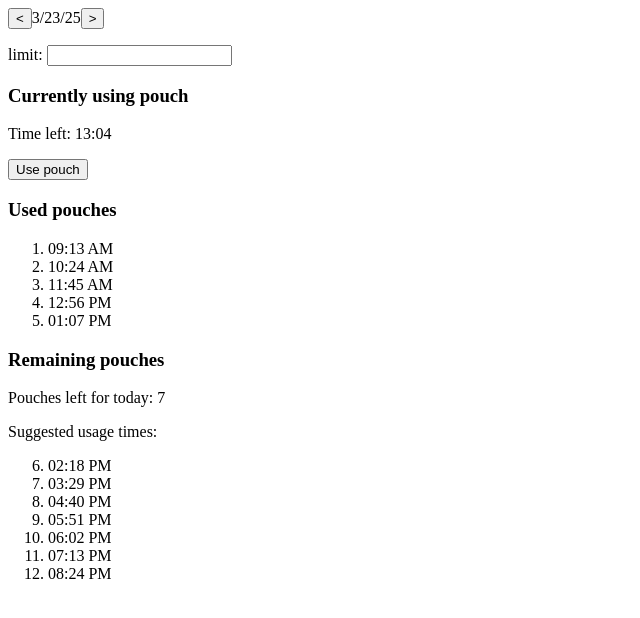
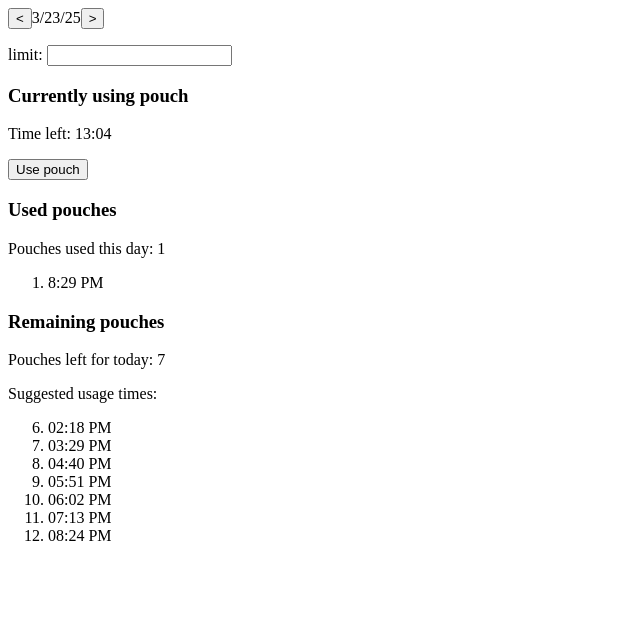
Before and after one commit to bartoszOsn/nicotine-quit-helper, an Angular app: page / in a window 1280 px wide. Both pictures are taken after a click on the button "Use pouch". Shown: the top 618 px of the page, without its empty margins (0-640 px from the left). Built offline with nearby package versions, Linux system fonts and the light colour scheme.

Commit message:
Used pouches component

```diff
--- a/src/api/Store.ts
+++ b/src/api/Store.ts
@@ -1,15 +1,15 @@
 import { Observable } from 'rxjs';
 import { CurrentPouchState } from './model/CurrentPouchState';
 import { DayTimeState } from './model/DayTimeState';
+import { PouchUsage } from './model/PouchUsage';
 
 export abstract class Store {
 	abstract readonly selectedDay$: Observable<Date>;
 	abstract readonly pouchLimitForSelectedDay$: Observable<number | null>;
 	abstract readonly selectedDayTimeState$: Observable<DayTimeState>;
 
-	abstract readonly pouchesUsedSelectedDay$: Observable<number>;
-	abstract readonly pouchesLeftForSelectedDay$: Observable<number>;
-	abstract readonly lastPouchUsedAt$: Observable<Date>;
+	abstract readonly pouchesUsage$: Observable<Array<PouchUsage>>;
+	abstract readonly overLimit$: Observable<boolean>;
 	abstract readonly currentPouchState$: Observable<CurrentPouchState>;
 
 	abstract setSelectedDay(day: Date): Observable<void>;
--- a/src/domain/DomainStore.ts
+++ b/src/domain/DomainStore.ts
@@ -4,6 +4,7 @@ import { BehaviorSubject, combineLatest, defer, EMPTY, map, Observable, of, swit
 import { CurrentPouchState } from '../api/model/CurrentPouchState';
 import { DomainResource } from './DomainResource';
 import { DayTimeState } from '../api/model/DayTimeState';
+import { PouchUsage } from '../api/model/PouchUsage';
 
 @Injectable()
 export class DomainStore extends Store {
@@ -28,10 +29,23 @@ export class DomainStore extends Store {
 			})
 		)
 
-    override pouchesUsedSelectedDay$: Observable<number> = EMPTY;
-    override pouchesLeftForSelectedDay$: Observable<number> = EMPTY;
-    override lastPouchUsedAt$: Observable<Date> = EMPTY;
-    override currentPouchState$: Observable<CurrentPouchState> = EMPTY;
+    override readonly pouchesUsage$: Observable<Array<PouchUsage>> = combineLatest([
+		this.selectedDay$,
+		defer(() => this.refreshPouchUsageForSelectedDaySubject)
+	])
+		.pipe(
+			switchMap(([day]) => this.domainResource.fetchPouchUsageForDay(day))
+		);
+
+	override readonly overLimit$: Observable<boolean> = combineLatest([
+		this.pouchLimitForSelectedDay$,
+		this.pouchesUsage$
+	])
+		.pipe(
+			map(([limit, usages]) => limit !== null && usages.length > limit)
+		)
+
+	override readonly currentPouchState$: Observable<CurrentPouchState> = EMPTY;
 
 	private readonly domainResource = inject(DomainResource);
 
@@ -39,6 +53,7 @@ export class DomainStore extends Store {
 	private readonly selectedDaySubject = new BehaviorSubject<Date>(this.selectedDay);
 
 	private readonly refreshPouchLimitForSelectedDaySubject = new BehaviorSubject<void>(void 0);
+	private readonly refreshPouchUsageForSelectedDaySubject = new BehaviorSubject<void>(void 0);
 
     override setSelectedDay(day: Date): Observable<void> {
 		this.selectedDay = day;
@@ -61,7 +76,10 @@ export class DomainStore extends Store {
 		);
     }
     override usePouch(): Observable<void> {
-        return EMPTY;
+		const pouchUsage: PouchUsage = { dateTime: new Date() };
+        return this.domainResource.addPouchUsageForDay(pouchUsage).pipe(
+			tap(() => this.refreshPouchUsageForSelectedDaySubject.next(void 0))
+		);
     }
 
 }
--- a/src/infrastructure/IndexedDbResource.ts
+++ b/src/infrastructure/IndexedDbResource.ts
@@ -59,12 +59,12 @@ export class IndexedDbResource extends DomainResource {
 		return this.selectDb()
 			.pipe(
 				switchMap(db => new Observable<Array<PouchUsage>>(observer => {
-					const transaction = db.transaction(this.POUCH_LIMIT_STORE, 'readonly');
-					const store = transaction.objectStore(this.POUCH_LIMIT_STORE);
-					const request = store.getAll() as IDBRequest<Array<PouchLimitPerDayDao>>;
+					const transaction = db.transaction(this.POUCH_USAGE_STORE, 'readonly');
+					const store = transaction.objectStore(this.POUCH_USAGE_STORE);
+					const request = store.getAll() as IDBRequest<Array<PouchUsageDao>>;
 					request.onsuccess = () => {
 						observer.next(
-							this.daoToPoachUsageArray(request.result.filter(dao => dao.day.startsWith(dayString)))
+							this.daoToPoachUsageArray(request.result.filter(dao => dao.dateTime.startsWith(dayString)))
 						);
 						observer.complete();
 					};
@@ -79,8 +79,8 @@ export class IndexedDbResource extends DomainResource {
 		return this.selectDb()
 			.pipe(
 				switchMap(db => new Observable<void>(observer => {
-					const transaction = db.transaction(this.POUCH_LIMIT_STORE, 'readwrite');
-					const store = transaction.objectStore(this.POUCH_LIMIT_STORE);
+					const transaction = db.transaction(this.POUCH_USAGE_STORE, 'readwrite');
+					const store = transaction.objectStore(this.POUCH_USAGE_STORE);
 					const request = store.put(this.pouchUsageToDao(usage));
 					request.onsuccess = () => {
 						observer.next();
@@ -119,8 +119,8 @@ export class IndexedDbResource extends DomainResource {
 		});
 	}
 
-	private daoToPoachUsageArray(dao: Array<PouchLimitPerDayDao>): Array<PouchUsage> {
-		return dao.map(d => ({ dateTime: new Date(d.day) }));
+	private daoToPoachUsageArray(dao: Array<PouchUsageDao>): Array<PouchUsage> {
+		return dao.map(d => ({ dateTime: new Date(d.dateTime) }));
 	}
 
 	private pouchUsageToDao(usage: PouchUsage): PouchUsageDao {
--- /dev/null
+++ b/src/ui/home/used-pouches/UsedPouchesComponent.html
@@ -0,0 +1,17 @@
+<h3>Used pouches</h3>
+
+@let pouchesUsage = pouchesUsage$ | async;
+
+@if (pouchesUsage) {
+    @if (pouchesUsage.length === 0) {
+        <p>No pouches used this day. Good job!</p>
+    } @else {
+        <p [style.color]="(overLimit$ | async) ? 'red' : 'black'">Pouches used this day: {{ pouchesUsage.length }}</p>
+
+        <ol>
+            @for (pouchUsage of pouchesUsage; track $index) {
+                <li>{{ pouchUsage.dateTime | date:'shortTime' }}</li>
+            }
+        </ol>
+    }
+}
--- /dev/null
+++ b/src/ui/home/used-pouches/UsedPouchesComponent.ts
@@ -0,0 +1,18 @@
+import { Component, inject } from '@angular/core';
+import { Store } from '../../../api/Store';
+import { AsyncPipe, DatePipe } from '@angular/common';
+
+@Component({
+	selector: 'used-pouches',
+	imports: [
+		AsyncPipe,
+		DatePipe
+	],
+	templateUrl: 'UsedPouchesComponent.html'
+})
+export class UsedPouchesComponent {
+	private readonly store = inject(Store);
+
+	readonly pouchesUsage$ = this.store.pouchesUsage$;
+	readonly overLimit$ = this.store.overLimit$;
+}
--- a/src/ui/home/views/past-view/PastViewComponent.html
+++ b/src/ui/home/views/past-view/PastViewComponent.html
@@ -1,18 +1,3 @@
 <p>Limit set for this day: 12</p>
-<p style="color: red">Pouches used this day: 13</p>
 
-<ol>
-    <li>09:13 AM</li>
-    <li>10:24 AM</li>
-    <li>11:45 AM</li>
-    <li>12:56 PM</li>
-    <li>01:07 PM</li>
-    <li>02:18 PM</li>
-    <li>03:29 PM</li>
-    <li>04:40 PM</li>
-    <li>05:51 PM</li>
-    <li>06:02 PM</li>
-    <li>07:13 PM</li>
-    <li>08:24 PM</li>
-    <li>09:35 PM</li>
-</ol>
+<used-pouches />
--- a/src/ui/home/views/past-view/PastViewComponent.ts
+++ b/src/ui/home/views/past-view/PastViewComponent.ts
@@ -1,7 +1,11 @@
 import { Component } from '@angular/core';
+import { UsedPouchesComponent } from '../../used-pouches/UsedPouchesComponent';
 
 @Component({
 	selector: 'past-view',
+	imports: [
+		UsedPouchesComponent
+	],
 	templateUrl: 'PastViewComponent.html'
 })
 export class PastViewComponent {
--- a/src/ui/home/views/present-view/PresentViewComponent.html
+++ b/src/ui/home/views/present-view/PresentViewComponent.html
@@ -4,17 +4,9 @@
 <h3>Currently using pouch</h3>
 <p>Time left: 13:04</p>
 
-<button>Use pouch</button>
+<button (click)="usePouch()">Use pouch</button>
 
-<h3>Used pouches</h3>
-
-<ol>
-    <li>09:13 AM</li>
-    <li>10:24 AM</li>
-    <li>11:45 AM</li>
-    <li>12:56 PM</li>
-    <li>01:07 PM</li>
-</ol>
+<used-pouches />
 
 <h3>Remaining pouches</h3>
 <p>Pouches left for today: 7</p>
--- a/src/ui/home/views/present-view/PresentViewComponent.ts
+++ b/src/ui/home/views/present-view/PresentViewComponent.ts
@@ -1,13 +1,20 @@
-import { Component } from '@angular/core';
+import { Component, inject } from '@angular/core';
 import { HomeLimitInputComponent } from '../../limit-input/HomeLimitInput';
+import { UsedPouchesComponent } from '../../used-pouches/UsedPouchesComponent';
+import { Store } from '../../../../api/Store';
 
 @Component({
 	selector: 'present-view',
 	imports: [
-		HomeLimitInputComponent
+		HomeLimitInputComponent,
+		UsedPouchesComponent
 	],
 	templateUrl: 'PresentViewComponent.html'
 })
 export class PresentViewComponent {
+	private readonly store = inject(Store);
 
+	usePouch(): void {
+		this.store.usePouch().subscribe();
+	}
 }
```
